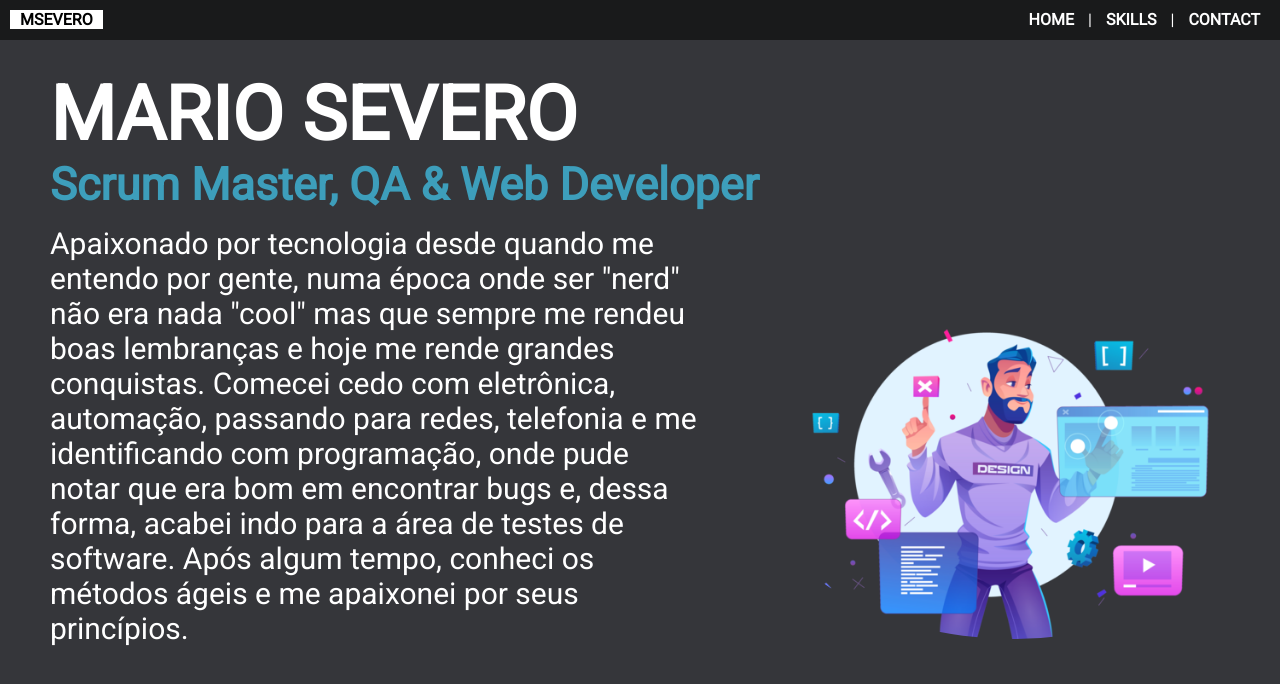
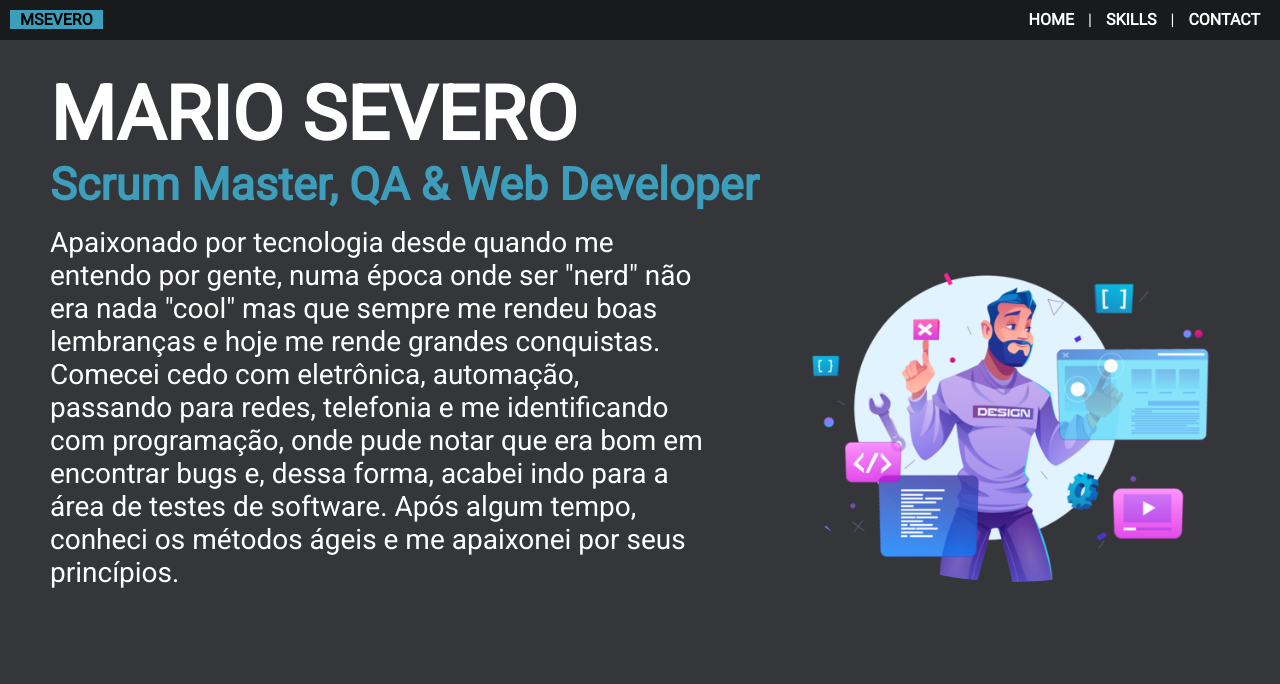
Before and after one commit to severo-mario/personal-my-web-site, a plain HTML site: page index.html in a window 1280 px wide. Drawn offline with Linux system fonts and the light colour scheme.

Commit message:
alterando tamanho da fonte da descrição na página inicial

```diff
--- a/css/styles.css
+++ b/css/styles.css
@@ -32,7 +32,7 @@ img {
 
 .div-cabecalho-esquerdo {
     display: inline;
-    background-color: white;
+    background-color: #3d9ebb;
 }
 
 .div-cabecalho-direito {
@@ -78,7 +78,7 @@ img {
 
 .div-dados {
     display: inline-block;
-    font-size: 30px;
+    font-size: 28px;
     text-align: left;
     margin: 15px 50px;
     width: 51%;
```
